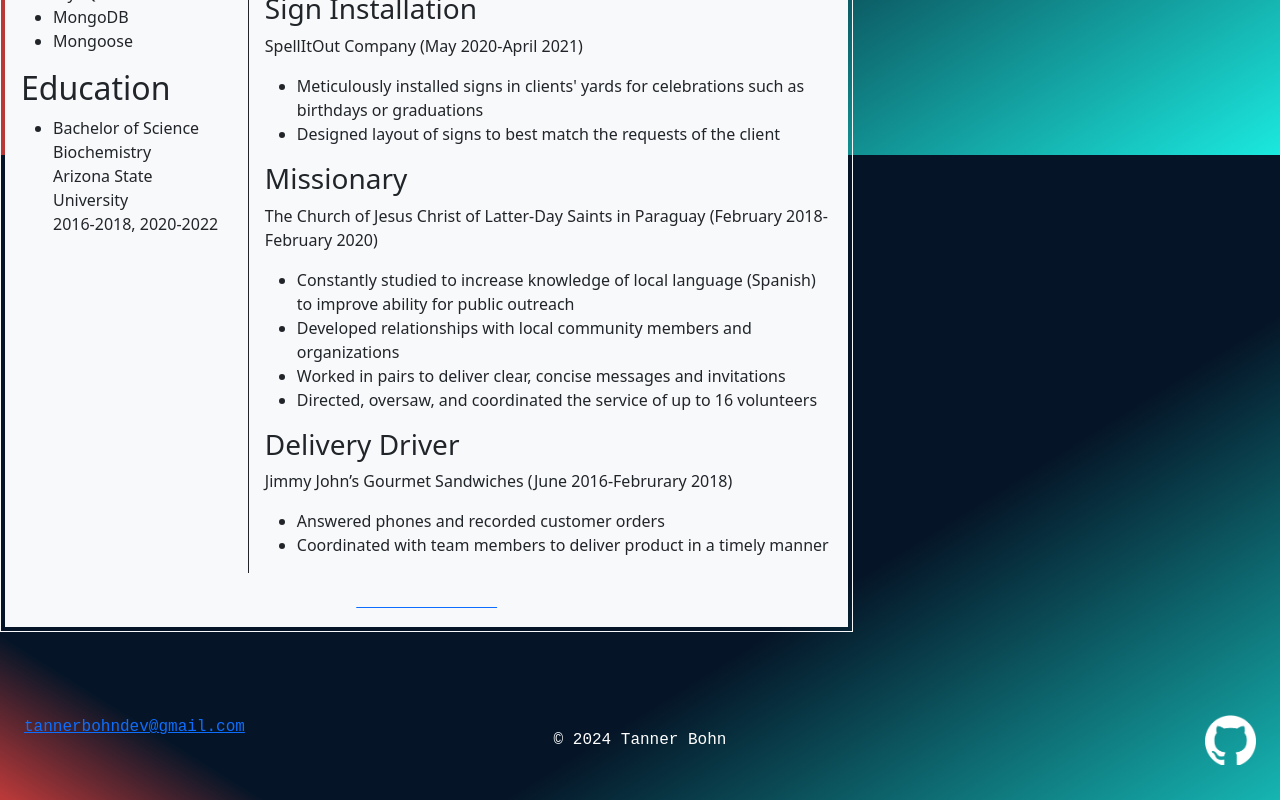
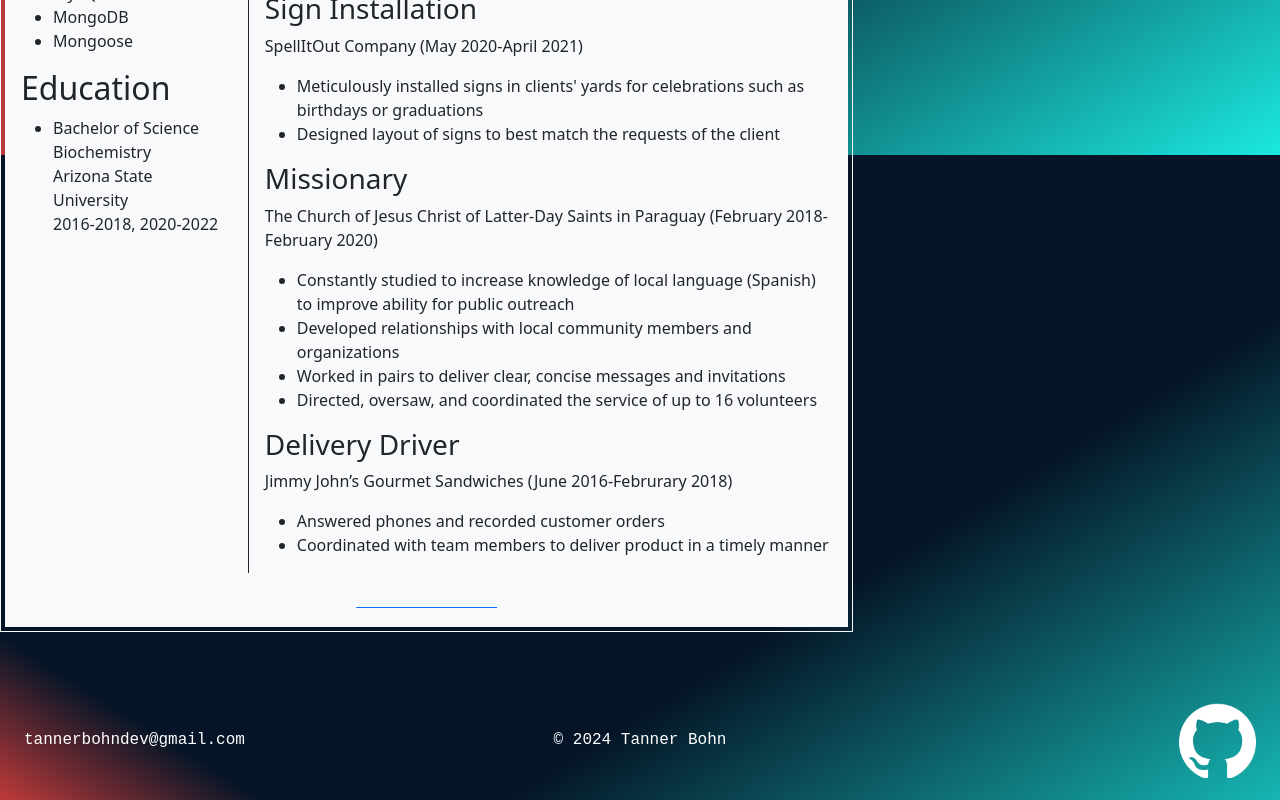
Before and after one commit to tbohn2/my_portfolio, a React (Vite) app: page /my_portfolio/resume in a window 1280 px wide. Shown: the part 645-1445 px from the top of the page. Built offline with nearby package versions, Linux system fonts and the light colour scheme; a web font is replaced by a local one.

Commit message:
Styled footer

```diff
--- a/src/styles/footer.css
+++ b/src/styles/footer.css
@@ -1,21 +1,23 @@
 footer {
     height: 15vh;
+}
+
+footer a {
+    color: white;
+    text-decoration: none;
 }
 
 footer p {
     color: white;
 }
 
-footer a {
-    height: 50px;
+.footer-icon {
+    height: 75px;
+    width: auto;
     transition: all 0.35s;
+
 }
 
-footer a:hover {
+.footer-icon:hover {
     opacity: 0.35;
 }
-
-footer a img {
-    height: 100%;
-    width: 100%;
-}
```
